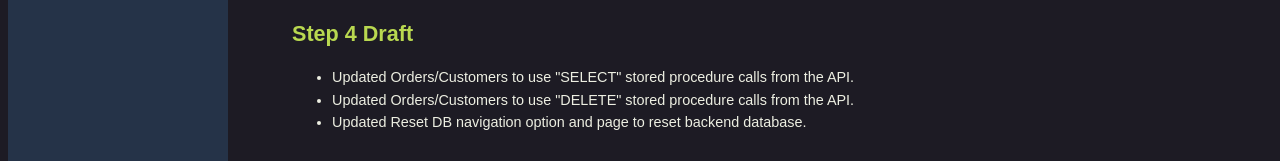
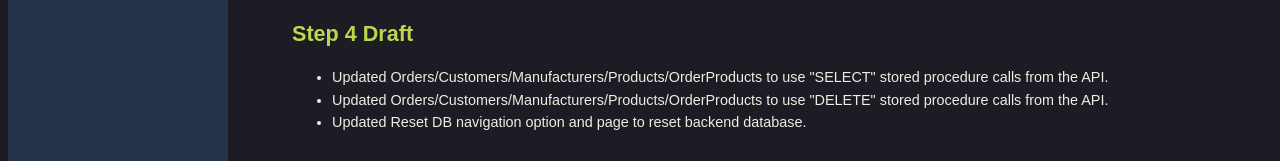
Before and after one commit to jmm583/cs340-portfolio, a React (Vite) app in the folder frontend/react/: page / in a window 1280 px wide. Shown: the part 506-667 px from the top of the page. Built offline with nearby package versions, Linux system fonts and the light colour scheme; no server answers.

Commit message:
updated changelog

```diff
--- a/frontend/react/src/pages/Home.jsx
+++ b/frontend/react/src/pages/Home.jsx
@@ -23,8 +23,8 @@ function Home() {
                     <h2>Step 4 Draft</h2>
                     <ul>
 
-                        <li>Updated Orders/Customers to use "SELECT" stored procedure calls from the API.</li>
-                        <li>Updated Orders/Customers to use "DELETE" stored procedure calls from the API.</li>
+                        <li>Updated Orders/Customers/Manufacturers/Products/OrderProducts to use "SELECT" stored procedure calls from the API.</li>
+                        <li>Updated Orders/Customers/Manufacturers/Products/OrderProducts to use "DELETE" stored procedure calls from the API.</li>
                         <li>Updated Reset DB navigation option and page to reset backend database.</li>
                     </ul>
 
```
